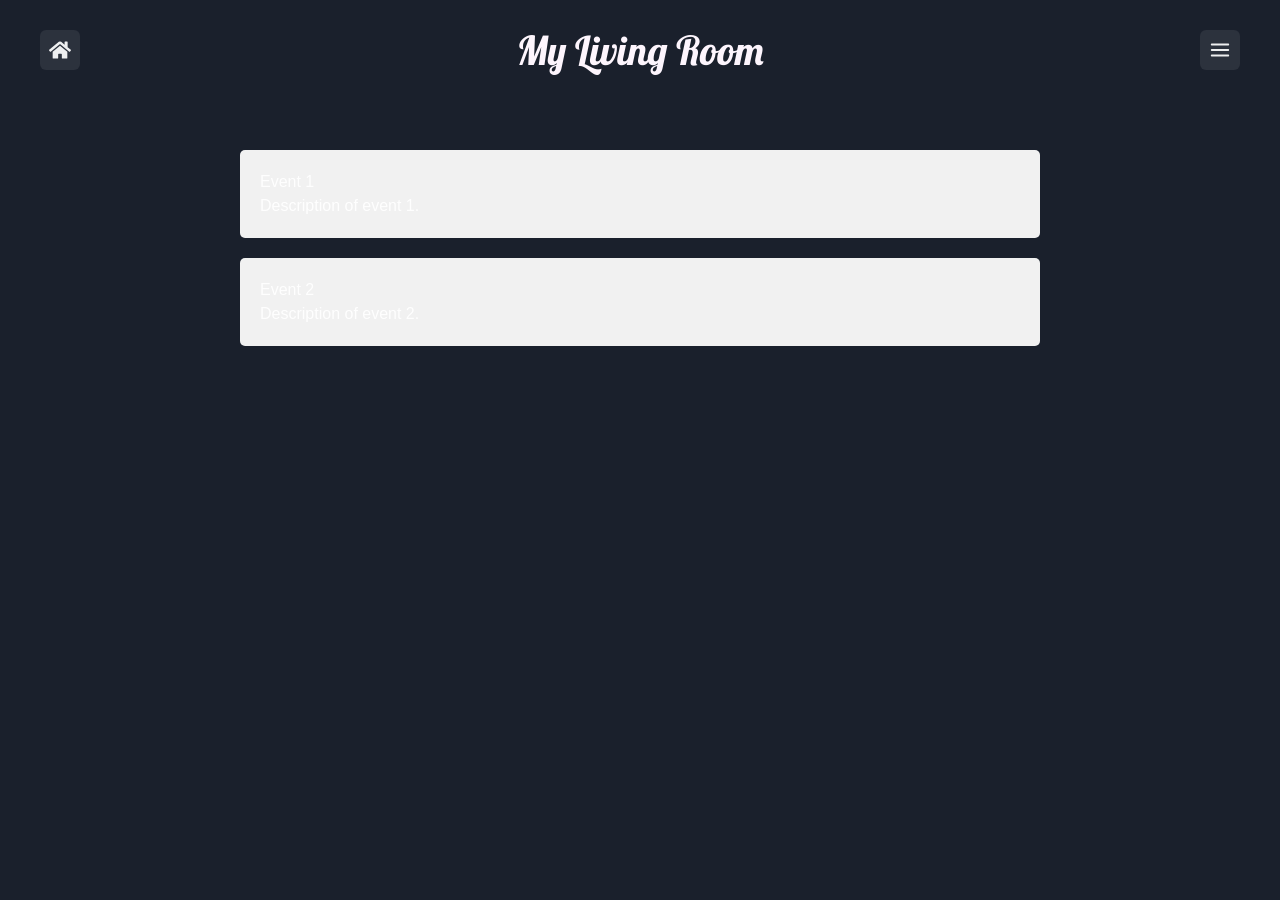
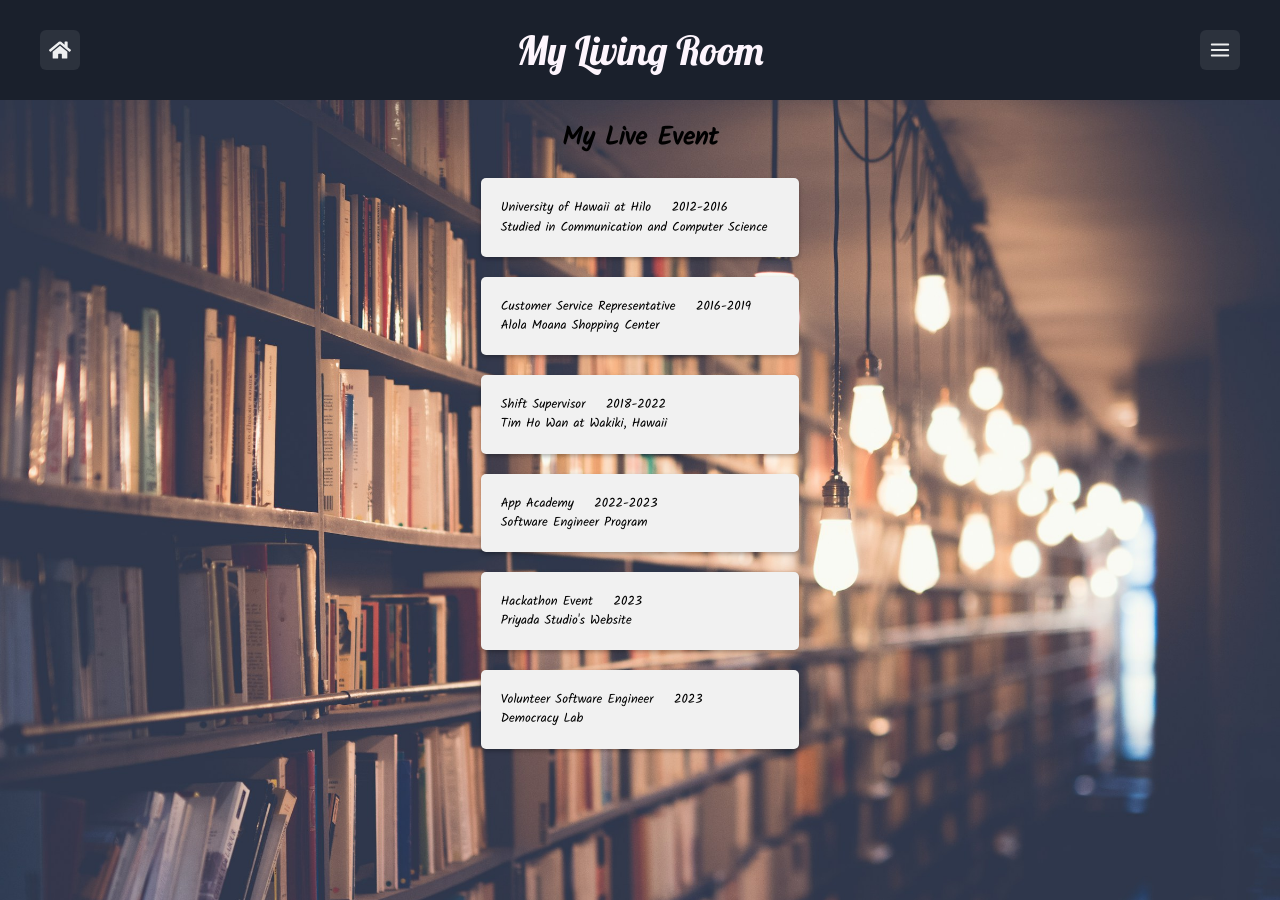
Before and after one commit to Wang55566/Portfolio, a React (Vite) app in the folder my_portfolio/: page /life in a window 1280 px wide. Before the commit the page ends 800 px from the top, so only its background shows below. Built offline with nearby package versions, Linux system fonts and the light colour scheme.

Commit message:
life event

```diff
--- a/my_portfolio/src/components/HtmlProjectCard.jsx
+++ b/my_portfolio/src/components/HtmlProjectCard.jsx
@@ -69,7 +69,7 @@ const HtmlProjectCard = (props) => {
             href={link_url}
             target="_blank"
             style={linkStyle}
-            title="Click to visit the link"
+            title="Visit the Site"
             onMouseOver={handleMouseOver}
             onMouseOut={handleMouseOut}
           >
--- a/my_portfolio/src/pages/ContactPage.jsx
+++ b/my_portfolio/src/pages/ContactPage.jsx
@@ -1,9 +1,19 @@
+import { useState, useEffect } from 'react';
 import { Button, FormLabel, Input, Textarea } from "@chakra-ui/react";
 import { useNavigate } from "react-router-dom";
 import backgroundImage from "../assets/background/mountain.png";
 
 const Contact = () => {
+  const [isVisible, setIsVisible] = useState(false);
   const navigate = useNavigate();
+
+  useEffect(() => {
+    const timer = setTimeout(() => {
+      setIsVisible(true);
+    }, 3);
+
+    return () => clearTimeout(timer);
+  }, []);
 
   const onSubmit = async (e) => {
     //   e.preventDefault();
@@ -39,6 +49,8 @@ const Contact = () => {
           backgroundPosition: "center",
           display: "flex",
           minHeight: "90vh",
+          opacity: isVisible ? 1 : 0,
+          transition: "opacity 3s ease-in-out",
         }}
       >
         <form
@@ -71,7 +83,7 @@ const Contact = () => {
             placeholder="It is nice meeting you!"
             height="150px"
           ></Textarea>
-          <Button type="submit" marginTop={10} marginBottom={2} bg="#1a8cff">
+          <Button type="submit" marginTop={10} marginBottom={2} bg="#1a8cff" _hover={{ bg: "#4da6ff" }} style={{fontFamily:"Kalam"}}>
             Send Me a Message
           </Button>
         </form>
--- a/my_portfolio/src/pages/LifePage.jsx
+++ b/my_portfolio/src/pages/LifePage.jsx
@@ -1,35 +1,93 @@
+import { useState, useEffect } from "react";
+import background from "../assets/background/library.jpg";
+
+const eventsData = [
+  {
+    title: "University of Hawaii at Hilo",
+    date: "2012-2016",
+    description: ["Studied in Communication and Computer Science"],
+  },
+  {
+    title: "Customer Service Representative",
+    date: "2016-2019",
+    description: ["Alola Moana Shopping Center"],
+  },
+  {
+    title: "Shift Supervisor",
+    date: "2018-2022",
+    description: ["Tim Ho Wan at Wakiki, Hawaii"],
+  },
+  {
+    title: "App Academy",
+    date: "2022-2023",
+    description: ["Software Engineer Program"],
+  },
+  {
+    title: "Hackathon Event",
+    date: "2023",
+    description: ["Priyada Studio's Website"],
+  },
+  {
+    title: "Volunteer Software Engineer",
+    date: "2023",
+    description: ["Democracy Lab"],
+  },
+];
 
 const LifePage = () => {
+  const [isVisible, setIsVisible] = useState(false);
+
+  useEffect(() => {
+    const timer = setTimeout(() => {
+      setIsVisible(true);
+    }, 3);
+
+    return () => clearTimeout(timer);
+  }, []);
+
+  const containerStyle = {
+    width: "100vw",
+    height: "100vh",
+    display: "flex",
+    flexDirection: "column",
+    alignItems: "center",
+    opacity: isVisible ? 1 : 0,
+    transition: "opacity 3s ease-in-out",
+    backgroundImage: `url(${background})`,
+    backgroundSize: "cover",
+    color: "#000",
+    fontFamily: "Kalam",
+    fontSize: "1vw",
+  };
+
+  const contentStyle = {
+    position: "relative",
+    padding: "20px",
+    backgroundColor: "#f1f1f1",
+    borderRadius: "5px",
+    marginBottom: "20px",
+    width: "calc(28vw - 40px)",
+    boxShadow: "0 2px 4px rgba(0, 0, 0, 0.3)",
+  };
+
   return (
     <>
       <div
-        style={{ position: "relative", maxWidth: "800px", margin: "50px auto" }}
+        style={containerStyle}
       >
-        <div
-          style={{
-            position: "relative",
-            padding: "20px",
-            backgroundColor: "#f1f1f1",
-            borderRadius: "5px",
-            marginBottom: "20px",
-          }}
-        >
-          <h2 style={{ marginTop: "0" }}>Event 1</h2>
-          <p style={{ marginBottom: "0" }}>Description of event 1.</p>
+        <div>
+          <h1 style={{ fontSize: "2vw", fontWeight: "bold", margin:"20px 0px" }}>My Live Event</h1>
         </div>
-
-        <div
-          style={{
-            position: "relative",
-            padding: "20px",
-            backgroundColor: "#f1f1f1",
-            borderRadius: "5px",
-            marginBottom: "20px",
-          }}
-        >
-          <h2 style={{ marginTop: "0" }}>Event 2</h2>
-          <p style={{ marginBottom: "0" }}>Description of event 2.</p>
-        </div>
+        {eventsData.map((event, index) => (
+          <div key={index} style={contentStyle}>
+            <h2>
+              {event.title} &nbsp;&nbsp;&nbsp;{event.date}
+            </h2>
+            {event.description.map((line, i) => (
+              <p key={i}>{line}</p>
+            ))}
+          </div>
+        ))}
       </div>
     </>
   );
--- a/my_portfolio/src/components/ProjectWithBackGround.jsx
+++ b/my_portfolio/src/pages/ProjectWithBackGround.jsx
@@ -5,8 +5,8 @@ import gameScreenShot from "../assets/projects/game_center.jpeg";
 import toDoScreenShot from "../assets/projects/remember_that_flask.jpeg";
 import tradeScreenShot from "../assets/projects/smartTrade.png";
 import LivingRoom from "../models/LivingRoom";
-import HtmlProjectButton from "./HtmlProjectButton";
-import HtmlProjectCard from "./HtmlProjectCard";
+import HtmlProjectButton from "../components/HtmlProjectButton";
+import HtmlProjectCard from "../components/HtmlProjectCard";
 import { Html } from "@react-three/drei";
 
 const canvasStyle = {
--- a/my_portfolio/src/routes.tsx
+++ b/my_portfolio/src/routes.tsx
@@ -1,5 +1,5 @@
 import { createBrowserRouter } from "react-router-dom";
-import ProjectWithBackGround from "./components/ProjectWithBackGround";
+import ProjectWithBackGround from "./pages/ProjectWithBackGround";
 import Contact from "./pages/ContactPage";
 import Layout from "./pages/Layout";
 import LifePage from "./pages/LifePage";
```
Also changed, not shown: my_portfolio/src/assets/background/library.jpg (added).
